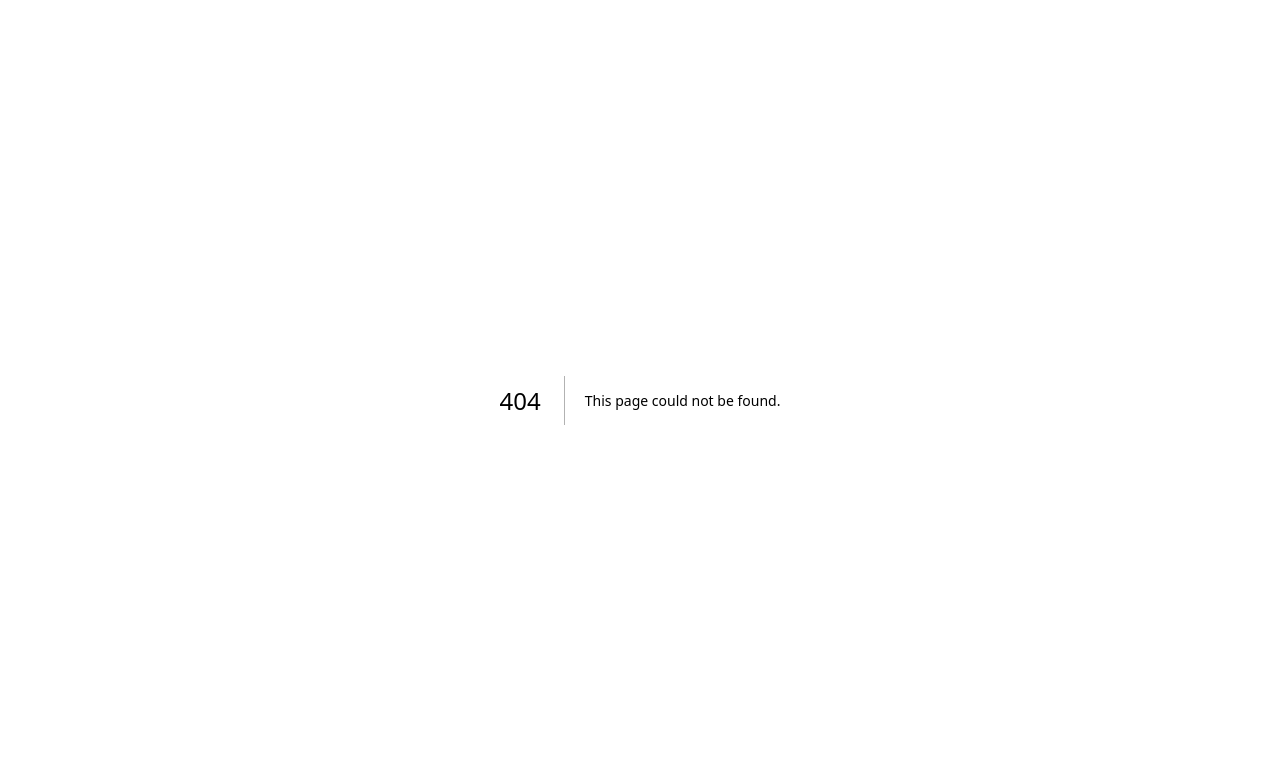
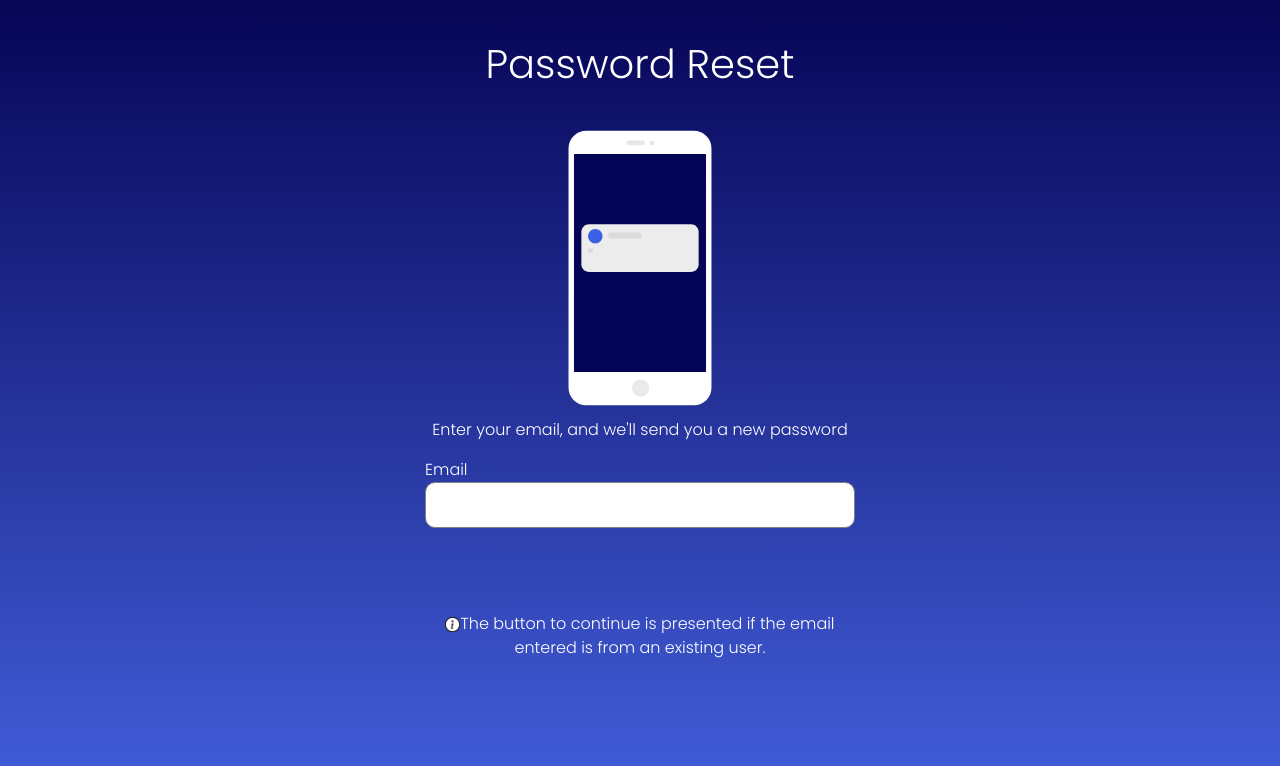
Before and after one commit to Custxmer/Custxmer-Web-App, a Next.js app: page /passwordReset in a window 1280 px wide. Before the commit this address had no page. Shown: the top 766 px of the page. Built offline with nearby package versions, Linux system fonts and the light colour scheme.

Commit message:
Add and style password reset page

```diff
--- /dev/null
+++ b/pages/passwordReset.tsx
@@ -0,0 +1,78 @@
+import React, { useState, useEffect, useRef } from 'react';
+import Image from 'next/image';
+
+import styles from '../styles/PasswordReset.module.css';
+import lottie from 'lottie-web';
+
+const passwordReset = () => {
+  const [emailCheck, setEmailCheck] = useState({
+    value: '',
+    exists: false,
+    isValid: false,
+  });
+  const animationContainer = useRef(null);
+
+  console.log("email=>", emailCheck)
+  useEffect(() => {
+    const instance = lottie.loadAnimation({
+      container: animationContainer.current,
+      render: 'svg',
+      loop: true,
+      autoplay: true,
+      animationData: require('../utils/passwordReset.json'),
+    });
+    return () => instance.destroy();
+  }, []);
+  return (
+    <div className={`${styles.parent} blue-gradient`}>
+      <div className={styles.innerDiv}>
+        <h1>Password Reset</h1>
+        <div className={styles.animationContainer}>
+          <div ref={animationContainer}></div>
+        </div>
+        <p>Enter your email, and we'll send you a new password</p>
+        <div className={styles.inputBox}>
+          <span>Email</span>
+          <br />
+          <input
+            onChange={(e) => {
+              setEmailCheck((prev) => ({
+                ...prev,
+                value: e.target.value,
+                isValid: !!e.target.value.match(
+                  /[a-z0-9._%+-]+@[a-z0-9.-]+\.[a-z]{2,4}$/
+                ),
+              }));
+            }}
+            value={emailCheck.value}
+            className={`input`}
+            type="email"
+          />
+        </div>
+
+        <div className={styles.buttonsContainer}>
+          {emailCheck.isValid && (
+            <button className={`input ${styles.button} second-blue-text`}>
+              CONTINUE
+            </button>
+          )}
+        </div>
+
+        <br />
+        <span className={styles.buttonAppear}>
+          <Image
+            className={styles.pointer}
+            width={15}
+            height={15}
+            src="/info.png"
+            alt="info"
+          />
+          The button to continue is presented if the email entered is from an
+          existing user.
+        </span>
+      </div>
+    </div>
+  );
+};
+
+export default passwordReset;
--- /dev/null
+++ b/styles/PasswordReset.module.css
@@ -0,0 +1,45 @@
+.parent {
+  width: 100vw;
+  height: 100vh;
+  color: white;
+  display: flex;
+  flex-direction: column;
+  align-items: center;
+}
+
+.innerDiv {
+  display: flex;
+  flex-direction: column;
+  align-items: center;
+  max-width: 450px;
+  padding: 10px;
+}
+
+.innerDiv h1:first-of-type {
+  margin: 30px 0;
+}
+
+.innerDiv p:first-of-type {
+  text-align: center;
+}
+
+.inputBox {
+  width: 100%;
+}
+
+.button {
+  margin-top: 30px;
+}
+
+.buttonAppear {
+  text-align: center;
+}
+
+.buttonsContainer {
+  width: 100%;
+  height: 60px;
+}
+
+.animationContainer {
+  max-width: 300px;
+}
--- a/styles/Signup.module.css
+++ b/styles/Signup.module.css
@@ -16,7 +16,7 @@
 }
 
 .noCountry {
-  /* height: 150px; */
+  border-radius: 10px;
   margin: 20px 0;
   background: url('/world_map.png') no-repeat center;
   background-size: 130%;
--- a/styles/globals.css
+++ b/styles/globals.css
@@ -25,6 +25,19 @@ a {
 
 .blue-gradient {
   background-image: linear-gradient(#060556, #435fdc);
+}
+
+.modal {
+  position: absolute;
+  top: 0;
+  left: 0;
+  z-index: 2;
+  width: 100vw;
+  height: 100vh;
+  background-color: rgba(0, 0, 0, 0.8);
+  display: flex;
+  justify-content: center;
+  align-items: center;
 }
 
 .second-blue {
@@ -85,7 +98,11 @@ a {
   font-size: 2.5rem;
 }
 
-.already {
+.link:hover {
+  color: unset;
+}
+
+.transparent {
   width: 100%;
   background-color: transparent;
   color: white;
```
